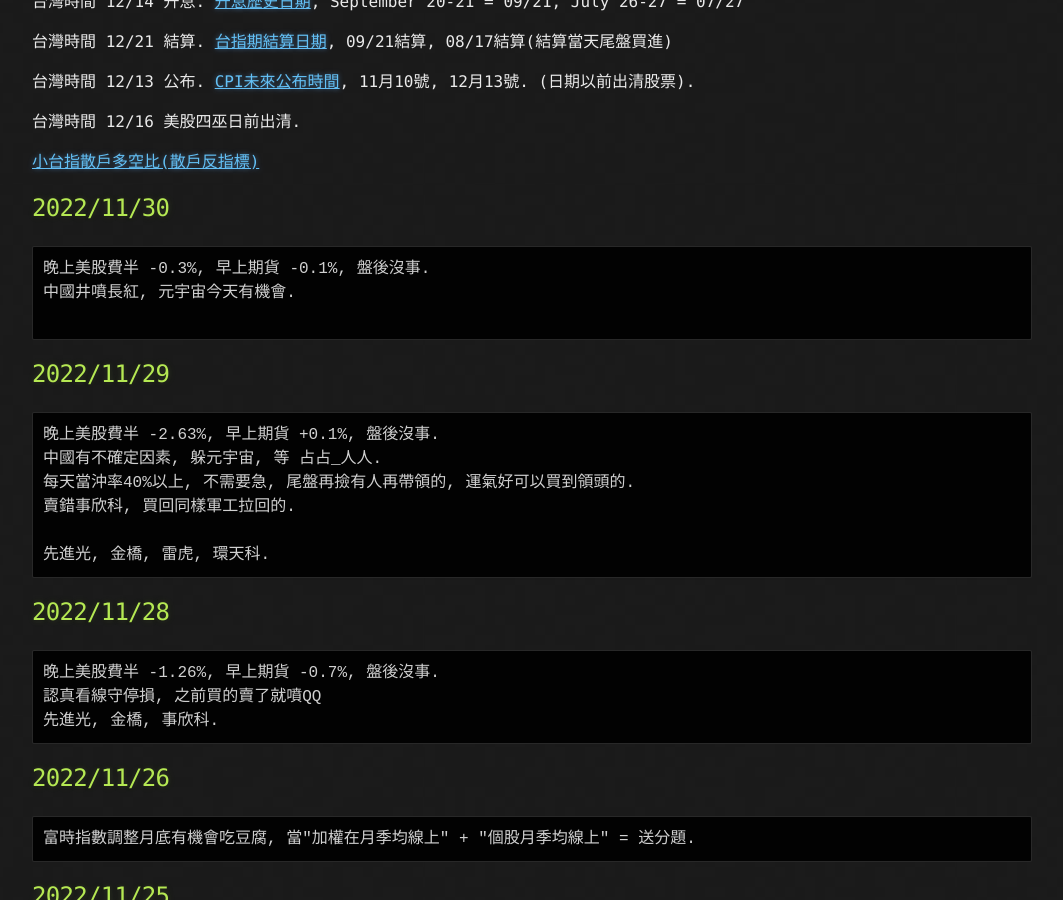
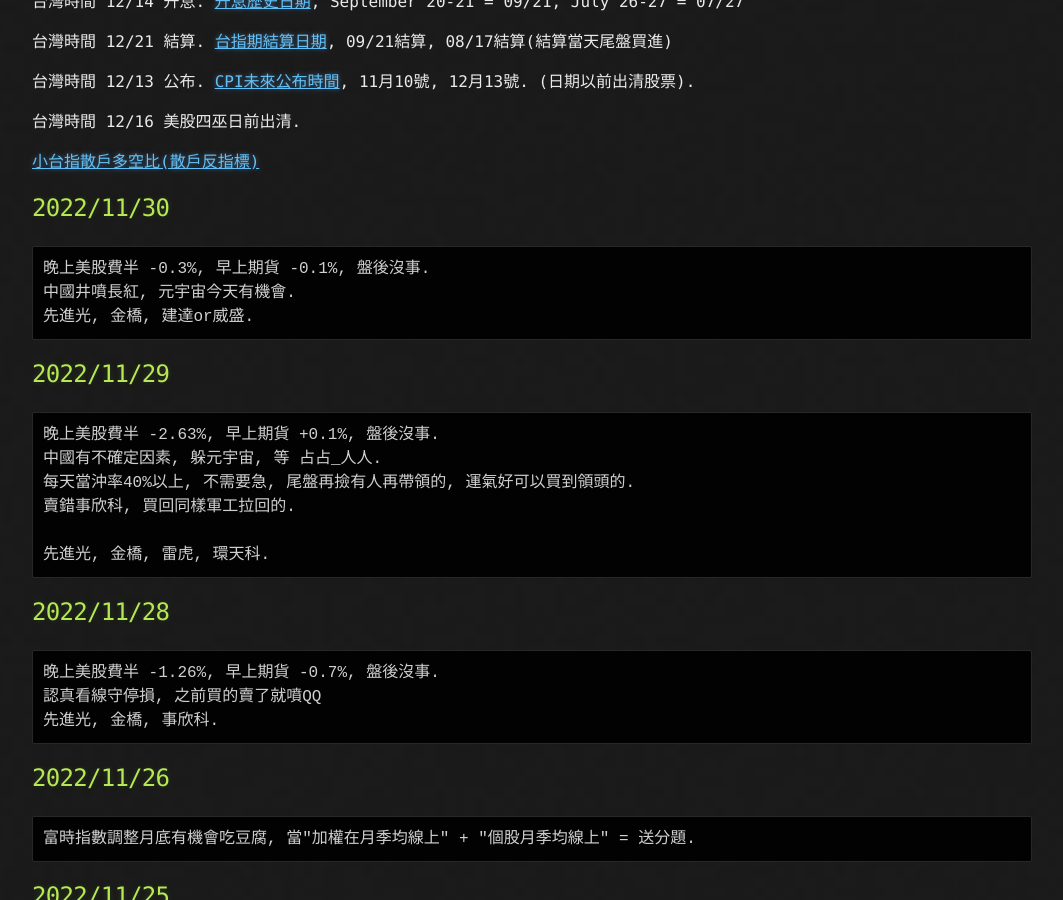
Before and after one commit to lepg5487/Stock_God, a Jekyll site: the page built from index.md, in a window 1280 px wide and 900 px high, scrolled down 348 px. Shown: the whole window, without its empty margins (108-1171 px from the left). Built offline with Jekyll 4.4.1, drawn with Linux system fonts in a browser that asks for light colours; our own code applies the rules of GitHub Pages for plain Markdown files.

Commit message:
Update index.md

````diff
--- a/index.md
+++ b/index.md
@@ -20,7 +20,7 @@ layout: testlayouts
 ```
 晚上美股費半 -0.3%, 早上期貨 -0.1%, 盤後沒事.
 中國井噴長紅, 元宇宙今天有機會.
-
+先進光, 金橋, 建達or威盛.
 ```
 
 ## 2022/11/29
````
